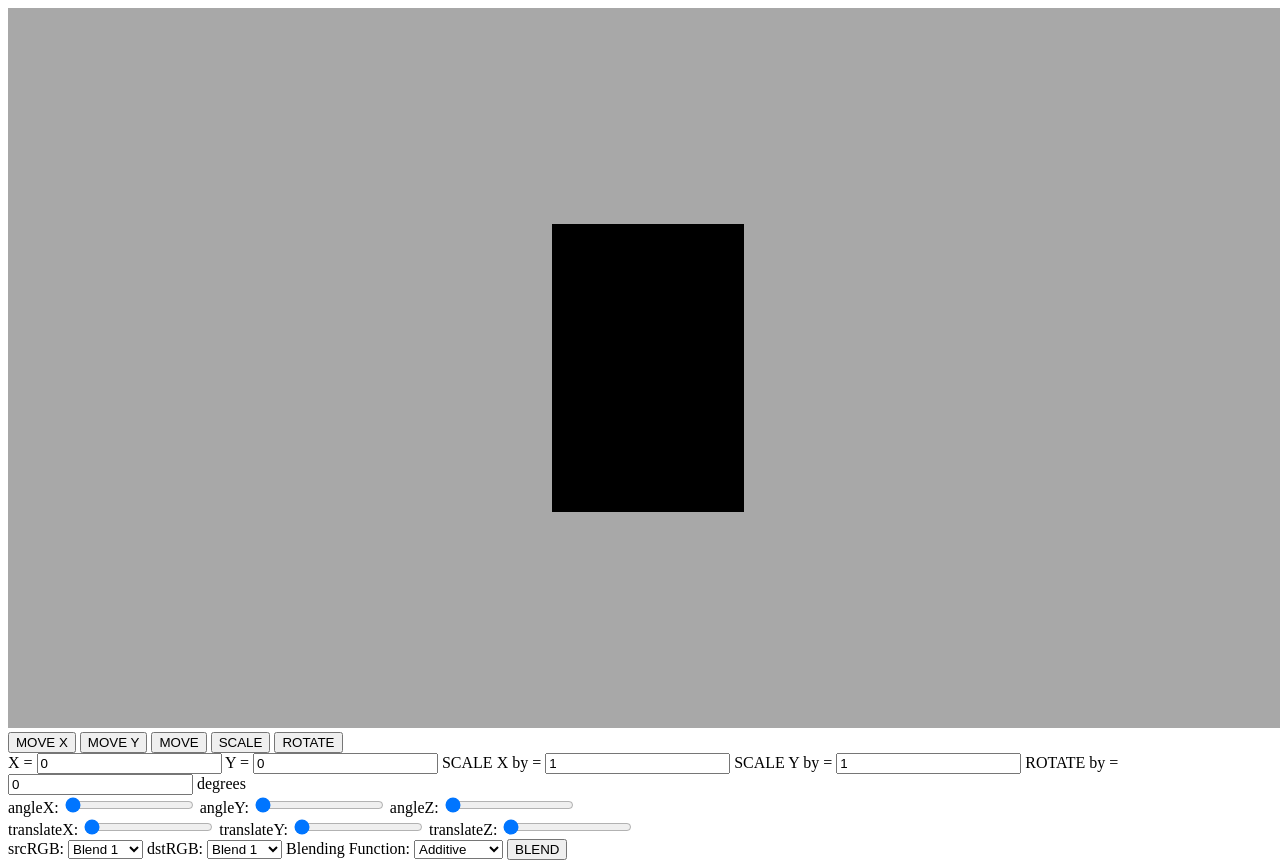
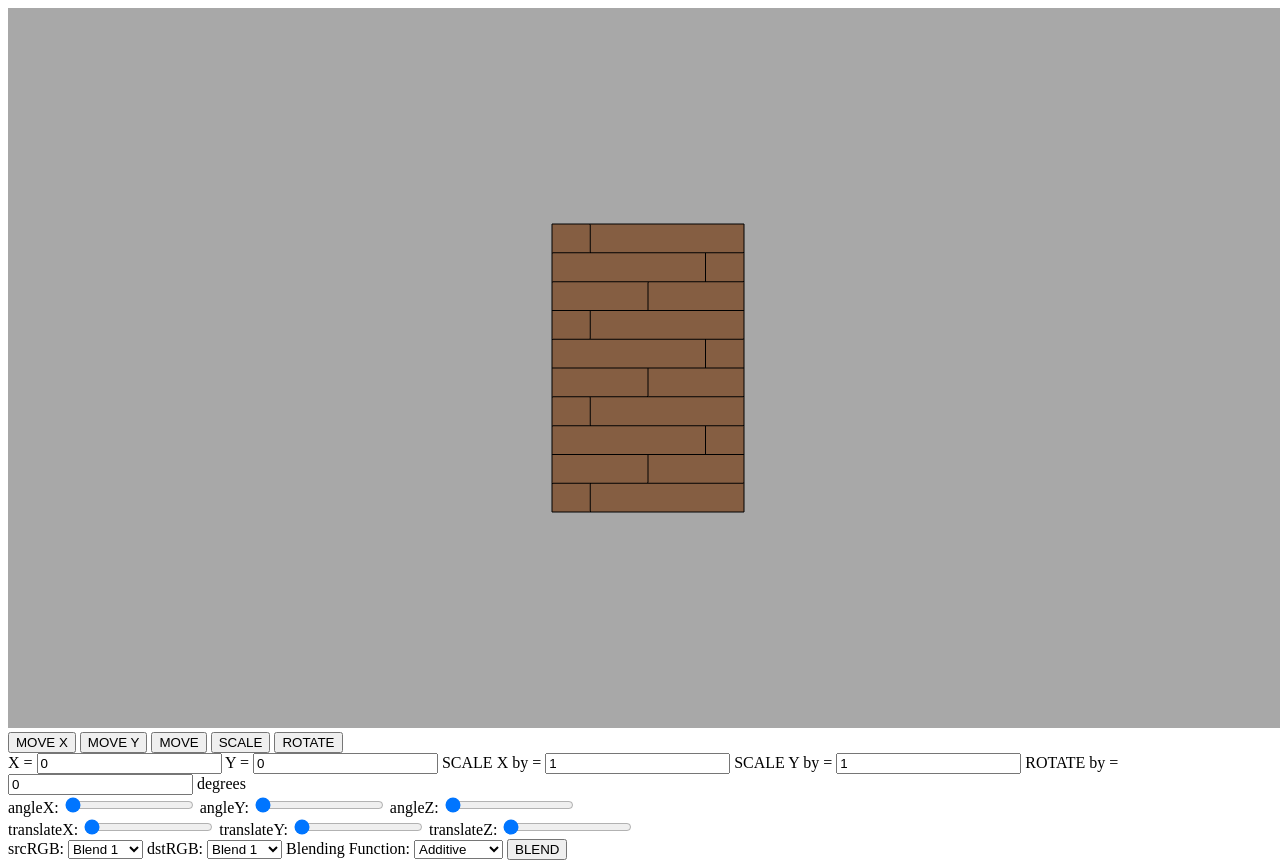
Before and after one commit to bsfelizardo/CMSC-161-Crossy-River-, a plain HTML site: page main.html in a window 1280 px wide. Drawn offline with Linux system fonts and the light colour scheme.

Commit message:
raft vertices

```diff
--- a/main.html
+++ b/main.html
@@ -266,7 +266,7 @@
       -0.07, 0.57, 0, 1,
     ]
 
-    var line_vertices = [
+    var raft_vertices = [
     //front view
     //corner points 4 points
     -0.15, 0.40, 0, 1,
@@ -375,7 +375,6 @@
     0.15, -0.40, 0, 1,
     -0.15, -0.40, 0, 1,
 
-
     //side view left
     -0.15, 0.40, 0, 1,
     -0.15, 0.40, 0.20, 1,
@@ -412,8 +411,76 @@
     0.15, 0.40, 0, 1,
     -0.15, 0.40, 0, 1,
 
+    //RIGHT SIDE VIEW LINES
+    0.15, 0.24, 0, 1,
+    0.15, 0.24, 0.05, 1,
+    0.15, 0, 0.05, 1,
+    0.15, 0, 0.10, 1,
+    0.15,-0.24, 0.10, 1,
+    0.15,-0.24, 0.15, 1,
+    0.15, 0, 0.15, 1,
+    0.15, 0, 0.20, 1,
+
+    //RIGHT SIDE VIEW LOGS
+    0.15, 0.4, 0, 1,
+    0.15, -0.4, 0, 1,
+    0.15, -0.4, 0.05, 1,
+    0.15, 0.4, 0.05, 1,
+    0.15, 0.4, 0, 1,
+
+    0.15, 0.4, 0.05, 1,
+    0.15, -0.4, 0.05, 1,
+    0.15, -0.4, 0.10, 1,
+    0.15, 0.4, 0.10, 1,
+    0.15, 0.4, 0.05, 1,
+
+    0.15, 0.4, 0.10, 1,
+    0.15, -0.4, 0.10, 1,
+    0.15, -0.4, 0.15, 1,
+    0.15, 0.4, 0.15, 1,
+    0.15, 0.4, 0.10, 1,
+
+    0.15, 0.4, 0.15, 1,
+    0.15, -0.4, 0.15, 1,
+    0.15, -0.4, 0.20, 1,
+    0.15, 0.4, 0.20, 1,
+    0.15, 0.4, 0.15, 1,
+
+    //back view lines
+    0,0.40,0.20,1,
+    0,0.40,0.15,1,
+    0.04,0.40,0.15,1,
+    0.04,0.40,0.10,1,
+    0,0.40,0.10,1,
+    0,0.40,0.05,1,
+    -0.04,0.40,0.05,1,
+    -0.04,0.40,0.00,1,
+
+    //back view side logs
+    0.15, 0.4, 0.2, 1,
+    -0.15, 0.4, 0.2, 1,
+    -0.15, 0.4, 0.15, 1,
+    0.15, 0.4, 0.15, 1,
+    0.15, 0.4, 0.2, 1,
+
+    0.15, 0.4, 0.15, 1,
+    -0.15, 0.4, 0.15, 1,
+    -0.15, 0.4, 0.10, 1,
+    0.15, 0.4, 0.10, 1,
+    0.15, 0.4, 0.15, 1,
+
+    0.15, 0.4, 0.10, 1,
+    -0.15, 0.4, 0.10, 1,
+    -0.15, 0.4, 0.05, 1,
+    0.15, 0.4, 0.05, 1,
+    0.15, 0.4, 0.10, 1,
+
+    0.15, 0.4, 0.05, 1,
+    -0.15, 0.4, 0.05, 1,
+    -0.15, 0.4, 0, 1,
+    0.15, 0.4, 0, 1,
+    0.15, 0.4, 0.05, 1,
   ];
-
 
     //Initializing the variables and tranformation matrix
     var angle = 0;
@@ -491,11 +558,11 @@
     gl.bindBuffer(gl.ARRAY_BUFFER, null);
 
     //create a buffer object
-    var shapeBuffer = gl.createBuffer();
+    var raftBuffer = gl.createBuffer();
     //Bind buffer object to a target
-    gl.bindBuffer(gl.ARRAY_BUFFER,shapeBuffer);
+    gl.bindBuffer(gl.ARRAY_BUFFER,raftBuffer);
     //Write data into the buffer object
-    gl.bufferData(gl.ARRAY_BUFFER,new Float32Array(line_vertices),gl.STATIC_DRAW);
+    gl.bufferData(gl.ARRAY_BUFFER,new Float32Array(raft_vertices),gl.STATIC_DRAW);
     //unbind the buffer
     gl.bindBuffer(gl.ARRAY_BUFFER, null);
 
@@ -538,17 +605,36 @@
         gl.clearColor(.6602, .6602, .6602, 1.0);
         gl.clear(gl.COLOR_BUFFER_BIT);
 
-        gl.bindBuffer(gl.ARRAY_BUFFER, shapeBuffer);
-        gl.vertexAttribPointer(aPositionPointer, 4, gl.FLOAT, false, 0, 0);
+        gl.bindBuffer(gl.ARRAY_BUFFER, raftBuffer);
+        gl.vertexAttribPointer(aPositionPointer,4,gl.FLOAT,false,0,0);
+      //Enable assignment
+      gl.enableVertexAttribArray(aPositionPointer);
 
-        gl.uniform4f(colorLocation, 0, 0, 0, 1);
-        gl.drawArrays(gl.TRIANGLES, 74, 6);
+      gl.uniform4f(colorLocation,0.5215,0.3686,0.2588,1.0);
+      gl.drawArrays(gl.TRIANGLES,74,6); //top view
 
-        gl.uniform4f(colorLocation, 0.5215, 0.3686, 0.2588, 1);
-        gl.drawArrays(gl.TRIANGLES, 80, 12);
+      // draw buffer that is bound to gl.ARRAY_BUFFER
+      gl.uniform4f(colorLocation,0,0,0,1.0); //black outline
 
-        gl.uniform4f(colorLocation, 0.4, 0.4, 0.4, 1);
-        gl.drawArrays(gl.TRIANGLES, 92, 12);
+      gl.vertexAttrib1f(aPointSizePointer, 5.0);
+      //gl.drawArrays(gl.POINTS,0,4); //corner points
+      gl.drawArrays(gl.LINE_LOOP,0,4); //raft perimeter
+      gl.drawArrays(gl.LINE_LOOP,24,50); //logs/rows
+      gl.drawArrays(gl.LINES,4,20); //line texture
+
+      gl.uniform4f(colorLocation,0.5215,0.3686,0.2588,1.0);
+      gl.drawArrays(gl.TRIANGLES,80,6); //side view left
+      gl.drawArrays(gl.TRIANGLES,86,6); //side view right
+      gl.drawArrays(gl.TRIANGLES,92,6); //front view
+      gl.drawArrays(gl.TRIANGLES,98,6); //back view
+
+      gl.uniform4f(colorLocation,0,0,0,1.0); //black outline
+      gl.drawArrays(gl.LINES,104,8); //line texture
+      gl.drawArrays(gl.LINE_LOOP,112,20); //logs/rows
+      gl.drawArrays(gl.LINES,132,8); //line texture
+      gl.drawArrays(gl.LINE_LOOP,140,20); //logs/rows
+
+
 
         // gl.bindBuffer(gl.ARRAY_BUFFER, vertices2B);
         // gl.vertexAttribPointer(aPositionPointer, 4, gl.FLOAT, false, 0, 0);
@@ -593,35 +679,7 @@
 
               //Buffer object to be accessed by gl.ARRAY_BUFFER
 
-
-
-// //Assign the buffer object to an attribute variable
-// gl.vertexAttribPointer(aPositionPointer,4,gl.FLOAT,false,0,0);
-// //Enable assignment
-// gl.enableVertexAttribArray(aPositionPointer);
-
-// gl.uniform4f(colorLocation,0.5215,0.3686,0.2588,1.0);
-// gl.drawArrays(gl.TRIANGLES,74,30);
-
-
-// // draw buffer that is bound to gl.ARRAY_BUFFER
-// gl.uniform4f(colorLocation,0,0,0,1.0); //black outline
-
-// gl.vertexAttrib1f(aPointSizePointer, 5.0);
-// //gl.drawArrays(gl.POINTS,0,4); //corner points
-// gl.drawArrays(gl.LINE_LOOP,0,4); //raft perimeter
-// gl.drawArrays(gl.LINE_LOOP,24,50); //logs/rows
-// gl.drawArrays(gl.LINES,4,20); //line texture
-
-// gl.drawArrays(gl.POINTS,80,6); //corner points
-
-
-
-
-
-
-
-
+        //Assign the buffer object to an attribute variable
       }
 
     // initial render
```
Also changed, not shown: assets/raft.js (added, +217 -0 lines), raft.html (+85 -10 lines), 1 other file. Lines whose indentation alone changed are shown as unchanged.
